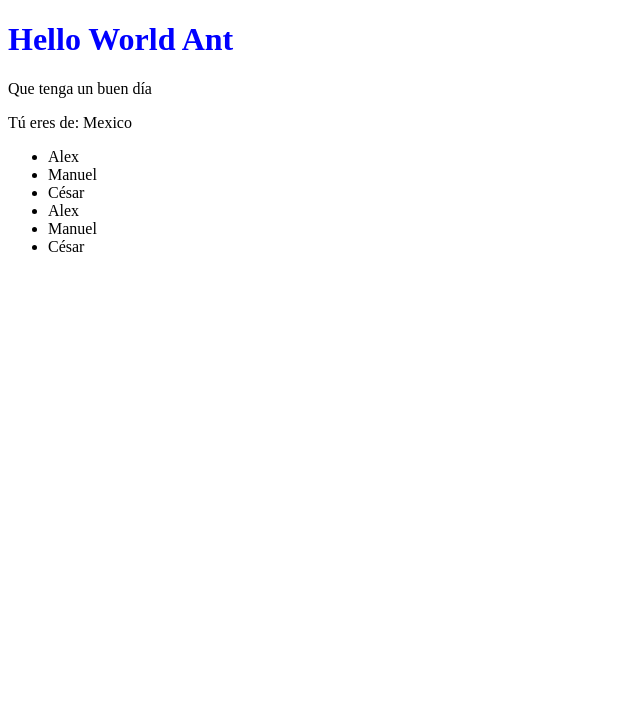
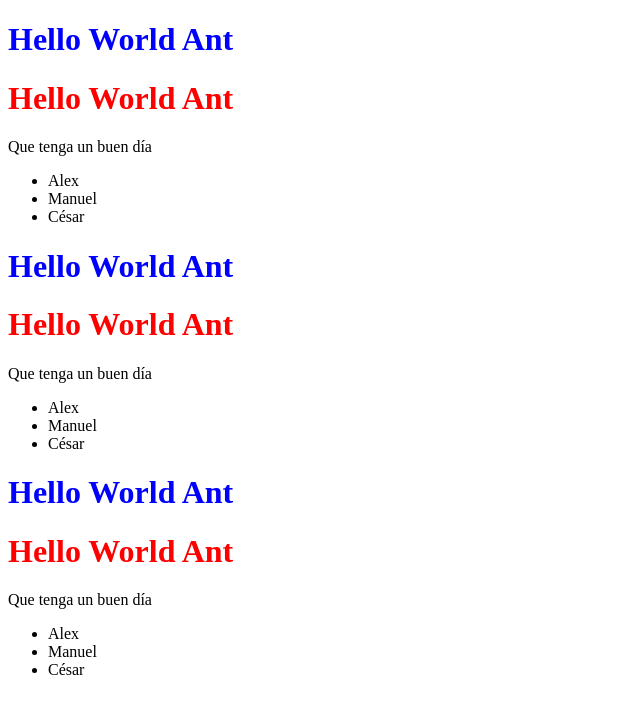
Before and after one commit to AntVill77/proyecto_react_2, a React (Create React App) app in the folder aprendiendo_react/: page / in a window 1280 px wide. Shown: the top 714 px of the page, without its empty margins (0-640 px from the left). Built offline with nearby package versions, Linux system fonts and the light colour scheme.

Commit message:
creacion de compoenentes en react

```diff
--- /dev/null
+++ b/aprendiendo_react/src/componentes/Titulo.js
@@ -0,0 +1,15 @@
+import React from 'react';
+
+const TituloAzul = () => {
+    const nombre = 'Ant';
+    const color = 'blue';
+    return (<h1 className='titulo' style={{color: color}}>Hello World {nombre}</h1>);
+}
+
+const TituloRojo = () => {
+    const nombre = 'Ant';
+    const color = 'red';
+    return (<h1 className='titulo' style={{color: color}}>Hello World {nombre}</h1>);
+}
+
+export {TituloAzul, TituloRojo};
--- /dev/null
+++ b/aprendiendo_react/src/componentes/Usuario.js
@@ -0,0 +1,22 @@
+import React from 'react';
+import {TituloAzul, TituloRojo} from './Titulo';
+
+const Usuario = () => {
+
+const pais = null;
+const amigos = ['Alex', 'Manuel', 'César'];
+
+  return(
+     <div>
+        <TituloAzul/>
+        <TituloRojo/>
+    <p>Que tenga un buen día</p>
+    {pais && <p>Tú eres de: {pais}</p>}
+    <ul>
+      {amigos.map((amigo, index) => <li key={index}>{amigo}</li>)}
+    </ul>
+    </div>
+  );
+};
+
+export default Usuario;
--- a/aprendiendo_react/src/index.js
+++ b/aprendiendo_react/src/index.js
@@ -1,56 +1,31 @@
 import React from 'react';
 import ReactDOM from 'react-dom/client';
-//import './index.css';
-//import App from './App';
-//import reportWebVitals from './reportWebVitals';
+import Usuario from './componentes/Usuario';
 
-const nombre = 'Ant';
-const color = 'blue';
+
+
 const sesion = true;
-const pais = 'Mexico'
-const amigos = ['Alex', 'Manuel', 'César'];
 
-const JSX = (
+
+const App = () => {
+  return (
   <>
   {sesion === true ?
-  <div>
-<h1 className='titulo' style={{color: color}}>Hello World {nombre}</h1>
-    <p>Que tenga un buen día</p>
-    {pais && <p>Tú eres de: {pais}</p>}
-    <ul>
-      <li>{amigos[0]}</li>
-      <li>{amigos[1]}</li>
-      <li>{amigos[2]}</li>
-
-      {amigos.map((amigo, index) => <li key={index}>{amigo}</li>)}
-    </ul>
-    </div>
+  <>
+<Usuario/>
+<Usuario/>
+<Usuario/>
+    </>
   :
    <p>No has iniciado sesion</p>}
 
     </>
 );
-
-/*const verificarSesion = (sesion) => {
-    if(sesion === true){
-      return JSX;
-    }else{
-      return <h1>No has iniciado sesión</h1>
-    }
-}*/
+}
 
 const root = ReactDOM.createRoot(document.getElementById('root'));
-//root.render(
- // verificarSesion(sesion)
- // JSX
-//);
+
 
 root.render(
-  JSX
+ <App/>
 )
-
-
-// If you want to start measuring performance in your app, pass a function
-// to log results (for example: reportWebVitals(console.log))
-// or send to an analytics endpoint. Learn more: https://bit.ly/CRA-vitals
-//reportWebVitals();
```
